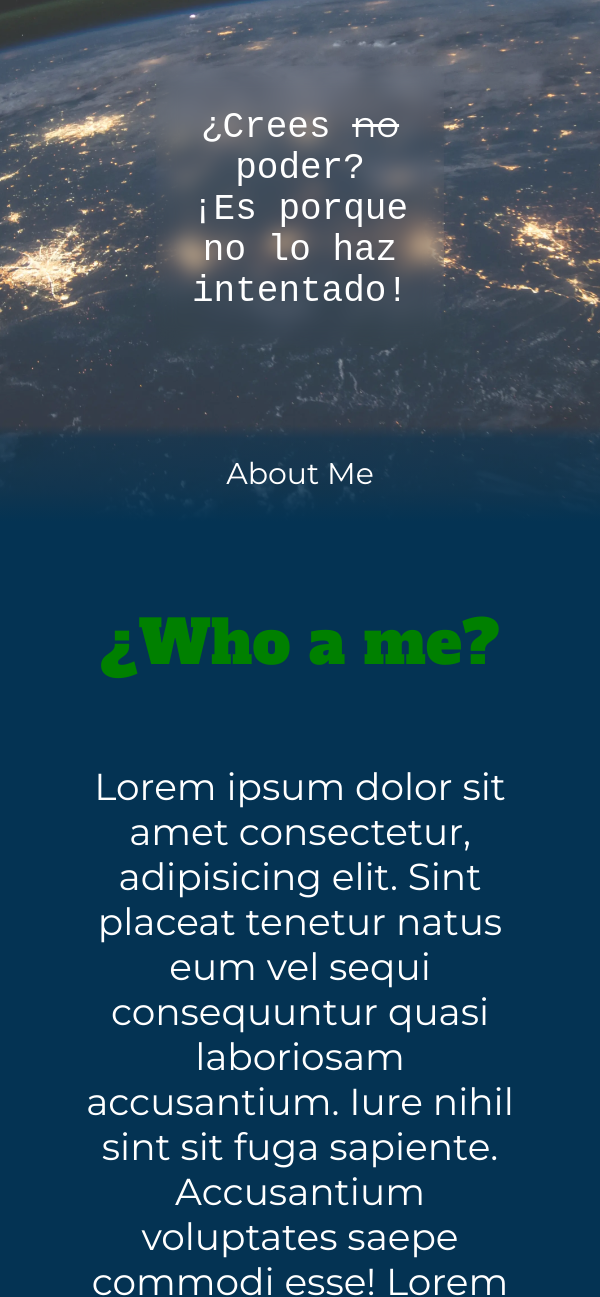
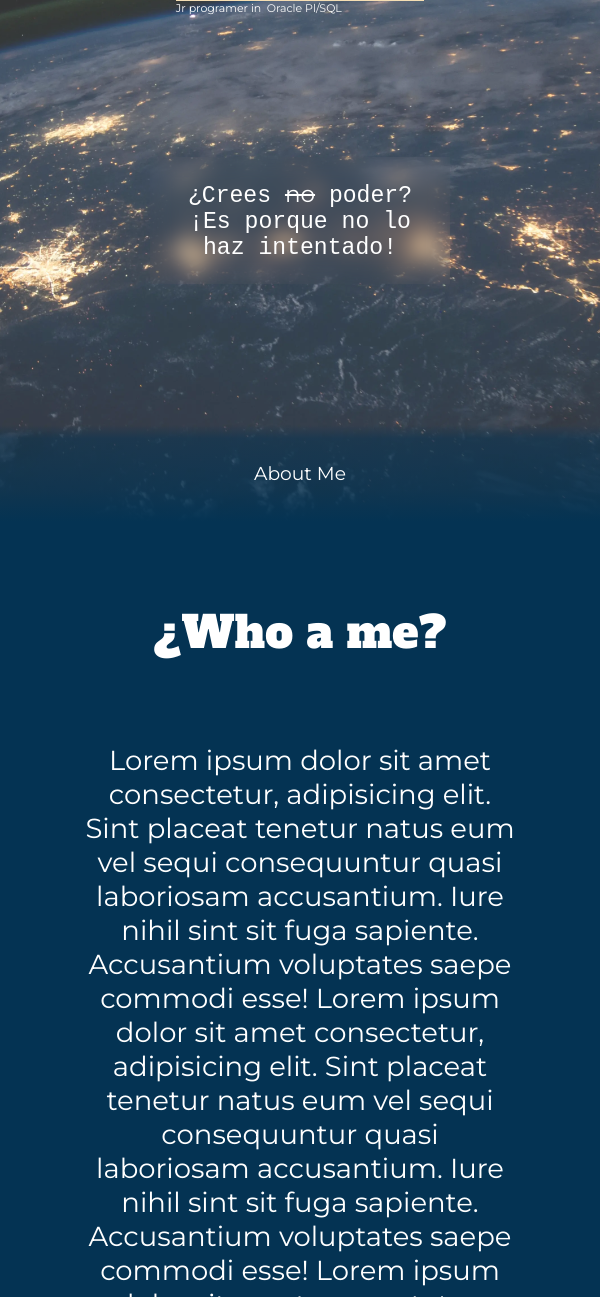
Before and after one commit to lunaF19/portafolio-web, a plain HTML site: page index.html in a window 600 px wide. Shown: the part 278-1575 px from the top of the page. Drawn offline with nearby package versions, Linux system fonts and the light colour scheme; a web font is replaced by a local one.

Commit message:
Deploying to gh-pages from @ lunaF19/portafolioWeb@0d1a7feb63567344ab121b6c0481b175b983ce22 🚀

```diff
--- a/css/main.css
+++ b/css/main.css
@@ -168,7 +168,6 @@ section.start .principal .principal-anything {
     font-size: 3em;
     text-align: center;
     background-color: transparent;
-    /* border: 1px solid var(--color-1); */
     border-radius: 10px;
 }
 
@@ -212,6 +211,7 @@ section.start nav.scroll {
 section.start nav.scroll.full {
     background-color: var(--color-bg-gradient-3);
     height: 100vh;
+    width: 100vw;
     backdrop-filter: blur(5px);
 }
 
@@ -330,10 +330,10 @@ section.whois .whois-container .text {
 }
 
 
-section.whois .whois-container picture img{
+section.whois .whois-container picture img {
     border-radius: 10px;
     padding: 10px;
-    background-color: rgba(255, 255, 255, 0.193) ;
+    background-color: rgba(255, 255, 255, 0.193);
     /* backdrop-filter: blur(20px); */
     /* background-image: url("https://picsum.photos/600/300"); */
     /* background-repeat: no-repeat;
@@ -417,14 +417,95 @@ footer .footer-vitae-dowload:hover i {
         display: inline-block;
     }
 
+    section.start .principal .principal-anything .principal-anything-phrase {}
+
+    section.start .principal .principal-anything {
+        width: 100%;
+    }
+
 }
 
-/* Small devices (portrait tablets and large phones, 600px and up) */
-@media only screen and (min-width: 600px) {
+/* Extra large devices (large laptops and desktops, 1200px and up) */
+@media only screen and (max-width: 1200px) {
     body {
-        font-size: 11px;
+        font-size: 15px;
+        /* background-image: url("../img/img-bk-rd.webp"); */
+        /* background-position: center; */
+
+        /* background-size: cover; */
     }
 
+
+    section.start nav.scroll .navbar-log {
+        display: none;
+        /* display: none; */
+    }
+
+    section.start .principal {
+        flex-direction: column;
+
+    }
+
+    section.start .principal .principal-anything {
+        width: 50%;
+        flex-basis: content;
+    }
+
+    section.start .principal .principal-anything .principal-anything-phrase {
+        width: 100%;
+    }
+
+
+    section .title {
+        margin: 10vh auto;
+    }
+
+    section.whois .whois-container {
+        display: flex;
+        flex-direction: column;
+        /* flex-wrap: 10px; */
+        /* grid-template-columns: 1fr;
+        grid-template-rows: .5fr 1fr .5fr; */
+    }
+
+    section.whois .whois-container .text {
+        width: 100%;
+    }
+
+    section.whois .whois-container .text p {
+
+        width: 80%;
+    }
+
+
+    section.start nav .div-links a {
+        font-size: 1.7em;
+    }
+
+    /*
+    section.whois picture {
+        width: 100vw;
+        height: 50%;
+    } */
+}
+
+/* Large devices (laptops/desktops, 992px and up) */
+@media only screen and (max-width: 992px) {
+    body {
+        font-size: 14px;
+    }
+
+    section.start .principal .principal-name .name {
+        font-size: 3em;
+    }
+
+    section.start .principal .principal-name .name-footer {
+        font-size: 1em;
+    }
+
+    section.start .principal .principal-anything .principal-anything-phrase {
+        font-size: .7em;
+    }
 
 }
 
@@ -434,17 +515,10 @@ footer .footer-vitae-dowload:hover i {
         font-size: 13px;
     }
 
-    section.start .principal .principal-name .name {
-        font-size: 3em;
-    }
 
-    section .title {
-        font-size: 1em;
-        color: green;
-    }
+    section.experience .title {
+        font-size: 2em;
 
-    .principal-anything-phrase {
-        font-size: .8em;
     }
 
     section.start nav.scroll {
@@ -532,62 +606,13 @@ footer .footer-vitae-dowload:hover i {
 
 }
 
-/* Large devices (laptops/desktops, 992px and up) */
-@media only screen and (max-width: 992px) {
+
+/* Small devices (portrait tablets and large phones, 600px and up) */
+@media only screen and (min-width: 600px) {
     body {
-        font-size: 14px;
+        font-size: 11px;
     }
 
 
-    section.start nav.scroll .navbar-log {
-        display: none;
-    }
+
 }
-
-/* Extra large devices (large laptops and desktops, 1200px and up) */
-@media only screen and (max-width: 1200px) {
-    body {
-        font-size: 15px;
-        /* background-image: url("../img/img-bk-rd.webp"); */
-        /* background-position: center; */
-
-        /* background-size: cover; */
-    }
-
-    section.start .principal {
-        flex-direction: column;
-
-    }
-
-    section .title {
-        margin: 10vh auto;
-    }
-
-    section.whois .whois-container {
-        display: flex;
-        flex-direction: column;
-        /* flex-wrap: 10px; */
-        /* grid-template-columns: 1fr;
-        grid-template-rows: .5fr 1fr .5fr; */
-    }
-
-    section.whois .whois-container .text {
-        width: 100%;
-    }
-
-    section.whois .whois-container .text p {
-
-        width: 80%;
-    }
-
-
-    section.start nav .div-links a {
-        font-size: 2em;
-    }
-
-    /*
-    section.whois picture {
-        width: 100vw;
-        height: 50%;
-    } */
-}
--- a/index.html
+++ b/index.html
@@ -116,9 +116,9 @@
                     </p>
                 </div>
 
-                <picture class="" onerror="node.chikd">
+                <picture class="">
                     <img src="./img/img-me-1.webp">
-                    <source srcset="./img/img-me-1.webp" media="(min-width: 600px)">
+                    <source srcset="./img/img-me-1.webp" media="(min-width:200px)">
                 </picture>
 
             </div>
```
